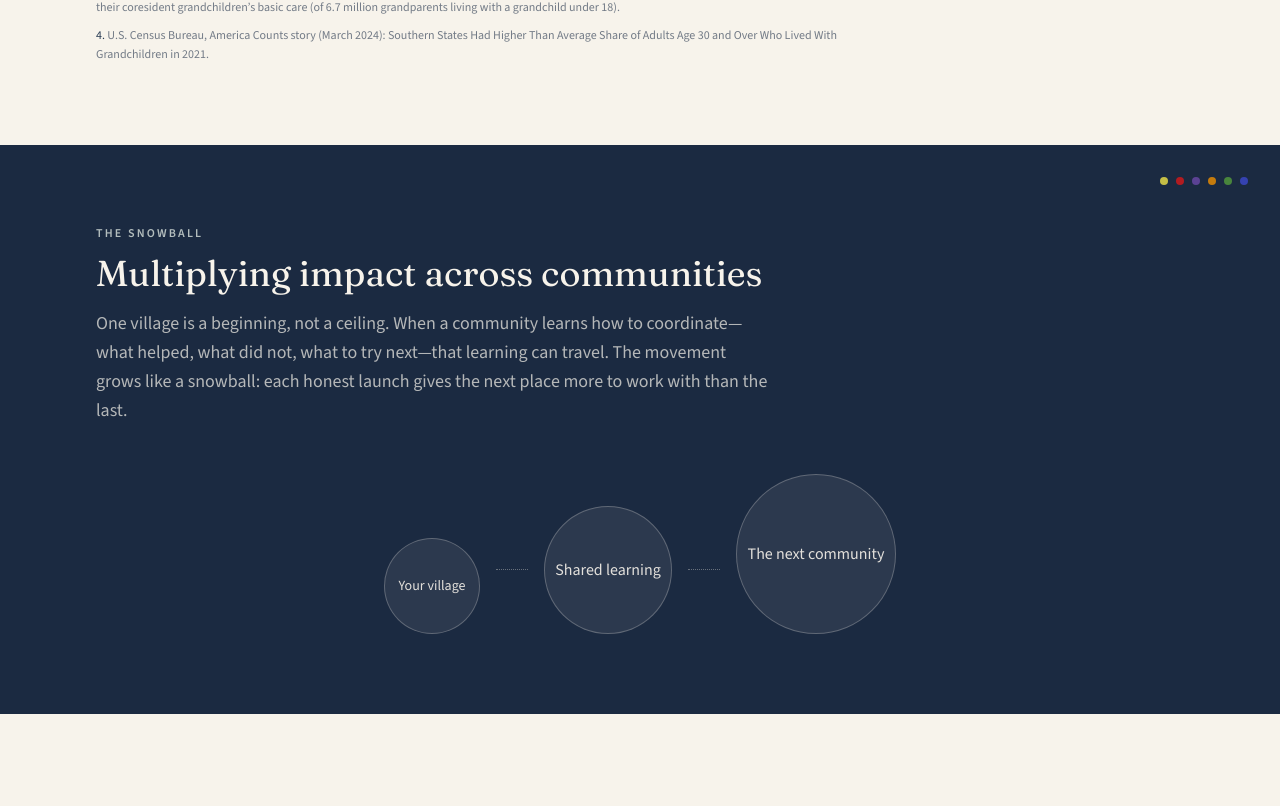
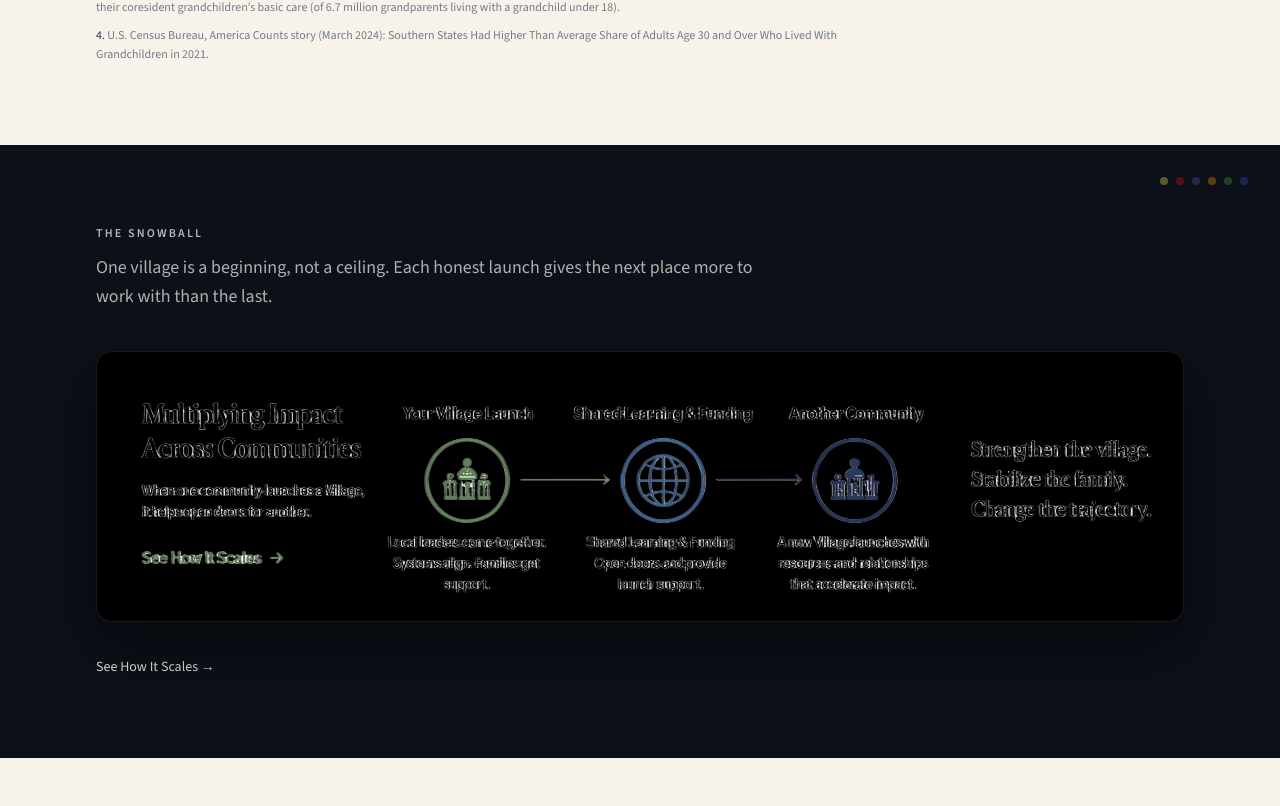
Before and after one commit to Iodine1776/Village360, a Next.js app: page / in a window 1280 px wide. Shown: the part 3494-4300 px from the top of the page. Built offline with nearby package versions, Linux system fonts and the light colour scheme.

Commit message:
Replace CSS snowball circles with the multiplying-impact graphic so the homepage section matches the designed artwork.
Co-authored-by: Cursor <cursoragent@cursor.com>

```diff
--- a/src/app/page.tsx
+++ b/src/app/page.tsx
@@ -193,52 +193,44 @@ export default function HomePage() {
       </section>
 
       {/* 5. Snowball */}
-      <section className="relative overflow-hidden bg-navy text-ivory">
+      <section className="relative overflow-hidden bg-[#0c1018] text-ivory">
         <BrandDots
           orientation="horizontal"
-          className="absolute top-8 right-8 hidden opacity-80 lg:flex"
+          className="absolute top-8 right-8 hidden opacity-35 lg:flex"
         />
         <div className="mx-auto max-w-6xl px-5 py-16 sm:px-8 sm:py-20">
-          <p className="mb-3 text-xs font-semibold tracking-[0.18em] text-mist/80 uppercase">
+          <h2 className="mb-3 text-xs font-semibold tracking-[0.18em] text-mist/80 uppercase">
             The snowball
-          </p>
-          <h2 className="font-display max-w-2xl text-3xl sm:text-4xl">
-            Multiplying impact across communities
           </h2>
-          <p className="mt-4 max-w-2xl text-base leading-relaxed text-ivory/70 sm:text-lg">
-            One village is a beginning, not a ceiling. When a community learns
-            how to coordinate—what helped, what did not, what to try next—that
-            learning can travel. The movement grows like a snowball: each honest
-            launch gives the next place more to work with than the last.
+          <p className="max-w-2xl text-base leading-relaxed text-ivory/70 sm:text-lg">
+            One village is a beginning, not a ceiling. Each honest launch gives
+            the next place more to work with than the last.
           </p>
 
-          <ol className="mt-12 flex flex-col items-center gap-6 sm:flex-row sm:items-end sm:justify-center sm:gap-4">
-            {[
-              { label: "Your village", size: "h-24 w-24", text: "text-sm" },
-              { label: "Shared learning", size: "h-32 w-32", text: "text-base" },
-              {
-                label: "The next community",
-                size: "h-40 w-40",
-                text: "text-base",
-              },
-            ].map((item, index) => (
-              <li key={item.label} className="flex items-end gap-4">
-                {index > 0 ? (
-                  <span
-                    className="mb-16 hidden w-8 border-t border-dotted border-ivory/35 sm:block"
-                    aria-hidden
-                  />
-                ) : null}
-                <div className="flex flex-col items-center gap-3">
-                  <span
-                    className={`inline-flex ${item.size} items-center justify-center rounded-full border border-ivory/25 bg-ivory/8 text-center ${item.text} leading-tight text-ivory/90`}
-                  >
-                    {item.label}
-                  </span>
-                </div>
-              </li>
-            ))}
-          </ol>
+          <figure className="relative mt-10 overflow-hidden rounded-2xl border border-ivory/10 bg-black shadow-[0_24px_64px_rgba(0,0,0,0.45)]">
+            <Image
+              src="/snowball.png"
+              alt="Multiplying impact across communities: a village launch shares learning and funding that help another community open. Strengthen the village. Stabilize the family. Change the trajectory."
+              width={2064}
+              height={512}
+              className="h-auto w-full object-contain"
+              sizes="(min-width: 1024px) 64rem, 100vw"
+            />
+            <Link
+              href="/the-model"
+              className="absolute bottom-[8%] left-[1.5%] z-10 h-[18%] w-[22%] rounded-sm focus-visible:outline-2 focus-visible:outline-offset-2 focus-visible:outline-mist"
+              aria-label="See how it scales — explore the model"
+            />
+          </figure>
+
+          <div className="mt-8">
+            <Link
+              href="/the-model"
+              className="inline-flex items-center text-sm font-medium text-mist transition-colors hover:text-ivory"
+            >
+              See How It Scales →
+            </Link>
+          </div>
         </div>
       </section>
 
```
Also changed, not shown: public/snowball.png (added).
